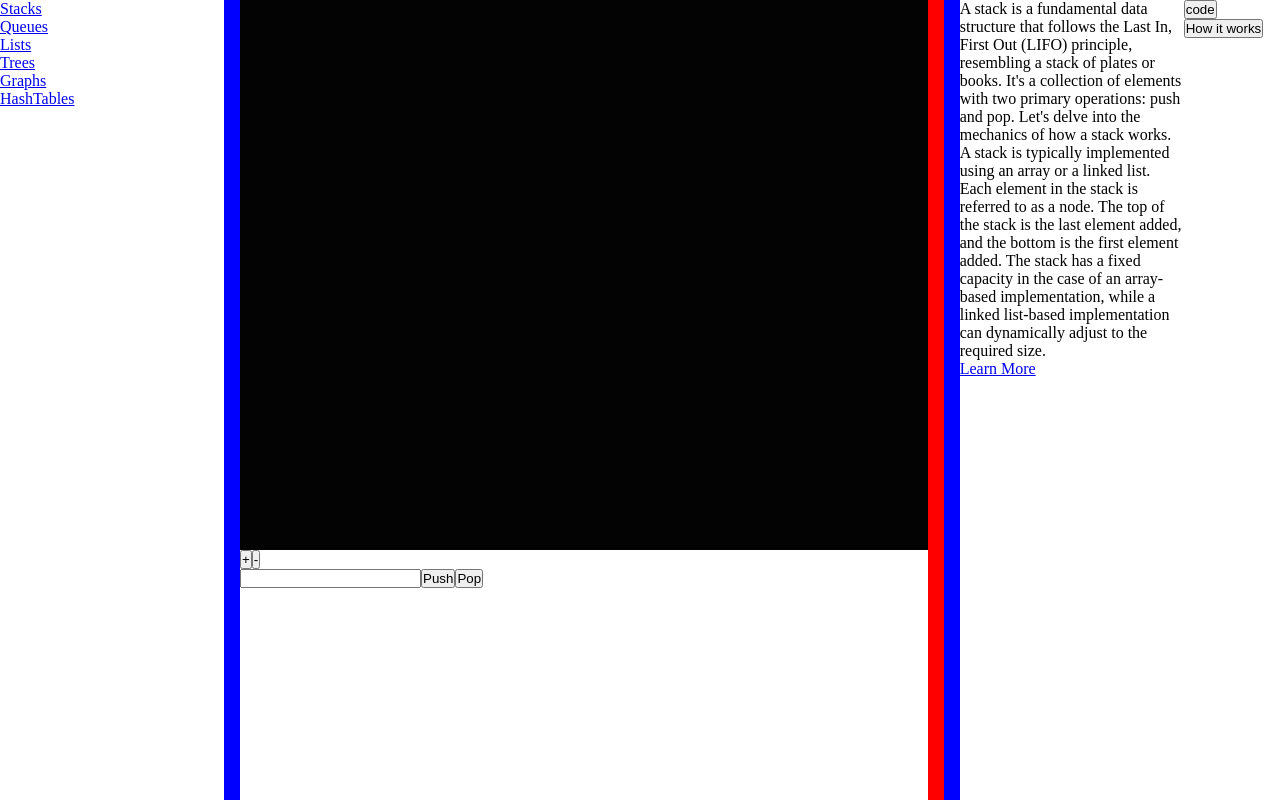
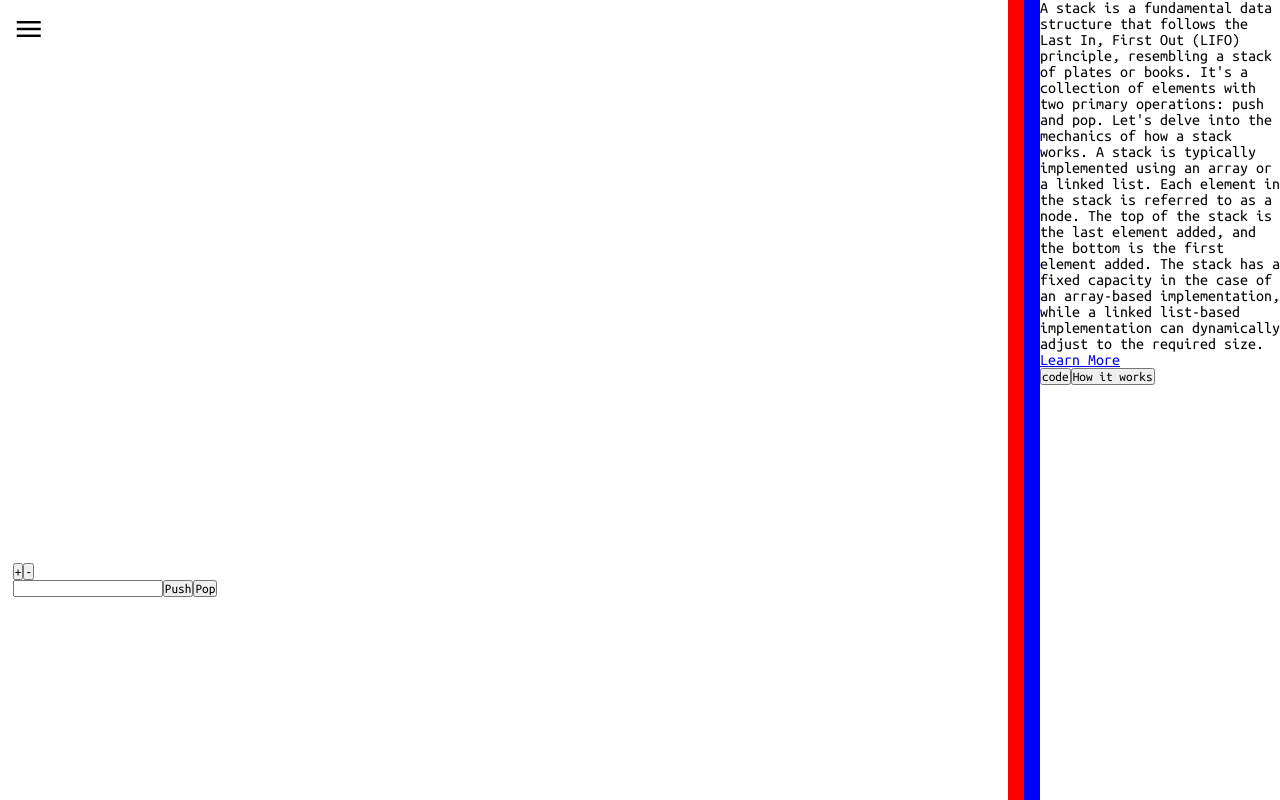
Before and after one commit to m13ha/DSA-SandBox, a React (Vite) app: page /stacks in a window 1280 px wide. Built offline with nearby package versions, Linux system fonts and the light colour scheme.

Commit message:
nav funtionality implemented

```diff
--- a/index.html
+++ b/index.html
@@ -1,12 +1,21 @@
 <!doctype html>
 <html lang="en">
+
 <head>
   <meta charset="UTF-8" />
   <meta name="viewport" content="width=device-width, initial-scale=1.0" />
+  <link rel="preconnect" href="https://fonts.googleapis.com">
+  <link rel="preconnect" href="https://fonts.gstatic.com" crossorigin>
+  <link href="https://fonts.googleapis.com/css2?family=Ubuntu+Mono:ital,wght@0,400;0,700;1,400&display=swap"
+    rel="stylesheet">
+  <link rel="stylesheet"
+    href="https://fonts.googleapis.com/css2?family=Material+Symbols+Outlined:opsz,wght,FILL,GRAD@20..48,100..700,0..1,-50..200" />
   <title>DSA-SandBox</title>
 </head>
+
 <body>
   <div id="root"></div>
   <script type="module" src="/src/main.tsx"></script>
 </body>
+
 </html>
--- a/src/App.tsx
+++ b/src/App.tsx
@@ -1,13 +1,15 @@
+import { useState } from "react"
 import Canvas from "./componenets/Canvas"
 import NavBar from "./componenets/Navbar"
 import SideBar from "./componenets/SideBar"
 
 function App() {
+  const [navBarState, setNavBarState] = useState(false)
 
   return (
     <>
-     <NavBar/>
-     <Canvas></Canvas>
+     <NavBar state={navBarState} setState={setNavBarState}/>
+     <Canvas navState={navBarState} setNavBarState={setNavBarState}></Canvas>
      <SideBar></SideBar>
     </>
   )
--- a/src/assets/sideBarInfo.json
+++ b/src/assets/sideBarInfo.json
@@ -1,4 +1,10 @@
 {
+
+    "/" : {
+        "text" : "A stack is a fundamental data structure that follows the Last In, First Out (LIFO) principle, resembling a stack of plates or books. It's a collection of elements with two primary operations: push and pop. Let's delve into the mechanics of how a stack works. A stack is typically implemented using an array or a linked list. Each element in the stack is referred to as a node. The top of the stack is the last element added, and the bottom is the first element added. The stack has a fixed capacity in the case of an array-based implementation, while a linked list-based implementation can dynamically adjust to the required size.",
+        "link" : "https://m13ha.hashnode.dev/data-structures-stacks-and-queues-i"
+
+    },
     "/stacks" : {
         "text" : "A stack is a fundamental data structure that follows the Last In, First Out (LIFO) principle, resembling a stack of plates or books. It's a collection of elements with two primary operations: push and pop. Let's delve into the mechanics of how a stack works. A stack is typically implemented using an array or a linked list. Each element in the stack is referred to as a node. The top of the stack is the last element added, and the bottom is the first element added. The stack has a fixed capacity in the case of an array-based implementation, while a linked list-based implementation can dynamically adjust to the required size.",
         "link" : "https://m13ha.hashnode.dev/data-structures-stacks-and-queues-i"
--- a/src/componenets/Canvas.tsx
+++ b/src/componenets/Canvas.tsx
@@ -4,12 +4,24 @@ import { Outlet } from "react-router-dom";
 
 
 interface ICanvasProps {
+    navState: boolean;
+    setNavBarState: Function;
 }
 
-const Canvas: React.FunctionComponent<ICanvasProps> = (props) => {
+const Canvas: React.FunctionComponent<ICanvasProps> = ({ navState, setNavBarState }) => {
+
+    const changeNavDisplayState = (e: any) => {
+        setNavBarState(true)
+    }
+
     return (
         <>
             <div className='canvasContainer'>
+                {!navState &&
+                <span className="material-symbols-outlined" onClick={changeNavDisplayState}>
+                    Menu
+                </span>
+                }
                 <Stage className='canvas'>
                     <Layer>
 
--- a/src/componenets/Navbar.tsx
+++ b/src/componenets/Navbar.tsx
@@ -3,13 +3,36 @@ import "../scss/index.scss"
 import { Link } from 'react-router-dom';
 
 interface INavBarProps {
+  state: boolean;
+  setState: Function;
 }
 
-const NavBar: React.FunctionComponent<INavBarProps> = (props) => {
+const NavBar: React.FunctionComponent<INavBarProps> = ({ state, setState }) => {
+  //const [displayState, setDisplayState] = React.useState("nav")
+
+
+  const changeDisplayState = (e: any) => {
+    setState(false)
+  }
+
+  // React.useEffect(() => {
+  //   if (state) {
+  //     setState(false)
+  //   } else setState(true)
+  // }, [state])
+
+
+
   return (
     <>
-      <div className='nav'>
+      {state &&
+        <div className="nav">
           <ul>
+            <li>
+              <span className="material-symbols-outlined" onClick={changeDisplayState}>
+                close
+              </span>
+            </li>
             <li>
               <Link to={"/stacks"}>Stacks</Link>
             </li>
@@ -30,6 +53,8 @@ const NavBar: React.FunctionComponent<INavBarProps> = (props) => {
             </li>
           </ul>
         </div>
+
+      }
     </>
   )
 };
--- a/src/componenets/SideBar.tsx
+++ b/src/componenets/SideBar.tsx
@@ -1,6 +1,6 @@
 import * as React from 'react';
 import { json, useLocation } from 'react-router-dom';
-import sideBarInfo  from "../assets/sideBarInfo.json"
+import sideBarInfo from "../assets/sideBarInfo.json"
 
 interface ISideBarProps {
 }
@@ -8,10 +8,11 @@ interface ISideBarProps {
 const SideBar: React.FunctionComponent<ISideBarProps> = () => {
   let location = useLocation();
   const [sideBarText, setSideBarText] = React.useState(() => {
-    return sideBarInfo[location.pathname as keyof typeof sideBarInfo].text || ""
+    console.log()
+    return sideBarInfo[location.pathname as keyof typeof sideBarInfo]?.text || ""
   })
   const [sideBarLink, setSideBarLink] = React.useState(() => {
-    return sideBarInfo[location.pathname as keyof typeof sideBarInfo].link || ""
+    return sideBarInfo[location.pathname as keyof typeof sideBarInfo]?.link || ""
   })
   const [sideBarCode, setSideBarCode] = React.useState("")
 
@@ -19,7 +20,7 @@ const SideBar: React.FunctionComponent<ISideBarProps> = () => {
   React.useEffect(() => {
     setSideBarText(sideBarInfo[location.pathname as keyof typeof sideBarInfo].text || "")
     setSideBarLink(sideBarInfo[location.pathname as keyof typeof sideBarInfo].link || "")
-  },[location]);
+  }, [location]);
 
 
   return (
@@ -27,7 +28,6 @@ const SideBar: React.FunctionComponent<ISideBarProps> = () => {
       <div className='sideBar'>
         <p>{sideBarText}</p>
         <a href={sideBarLink} target='_'>Learn More</a>
-      </div>
         <div>
           <p>{sideBarCode}</p>
         </div>
@@ -35,6 +35,7 @@ const SideBar: React.FunctionComponent<ISideBarProps> = () => {
           <button>code</button>
           <button>How it works</button>
         </div>
+      </div>
     </>
   );
 };
--- a/src/main.tsx
+++ b/src/main.tsx
@@ -20,6 +20,10 @@ const router = createBrowserRouter([
     element: <App/>,
     errorElement: <Error/>,
     children: [
+      {
+        path: "/",
+        element: <StackControls/>,
+      },
       {
         path: "/stacks",
         element: <StackControls/>,
--- a/src/scss/_canvas.scss
+++ b/src/scss/_canvas.scss
@@ -1,14 +1,19 @@
 @import "./variables";
 
 .canvasContainer {
-    width: 64%;
+    width: 80%;
+    min-width: 64%;
     height: 100%;
-   //background-color: $dark;
     border-right: 1em solid red;
+    padding: .8em;
+
+    span {
+        position: absolute;
+        font-size: 2em
+    }
 }
 
 .canvas {
     @include fit-parent;
     height: 550px;
-    background-color: $dark;
 }
--- a/src/scss/_navbar.scss
+++ b/src/scss/_navbar.scss
@@ -4,5 +4,62 @@
     width: 18%;
     min-width: 15rem;
     height: 100%;
-    border-right: 1em solid blue;
+    //border-right: 1px solid $dark;
+    -webkit-box-shadow: 3px -8px 13px -1px rgba(0, 0, 0, 0.24);
+    -moz-box-shadow: 3px -8px 13px -1px rgba(0, 0, 0, 0.24);
+    box-shadow: 3px -8px 13px -1px rgba(0, 0, 0, 0.24);
+
+    ul {
+        @include fit-parent;
+        list-style-type: none;
+        background-color: $light;
+
+        li:first-child {
+            border: 0px;
+            text-align: right;
+
+            &:hover {
+                color: $dark;
+                background-color: $light;
+                border-bottom: 0px;
+            }
+
+            .material-symbols-outlined {
+                font-variation-settings:
+                    'FILL' 0,
+                    'wght' 400,
+                    'GRAD' 0,
+                    'opsz' 24
+            }
+
+            span {
+                font-size: 1.2em;
+            }
+        }
+
+
+        li {
+            font-size: 1.5em;
+            height: 2em;
+            width: 100%;
+            padding: 0.5em;
+            text-align: center;
+            font-weight: bold;
+
+
+            &:hover {
+                color: $light;
+                background-color: $dark;
+                border-bottom: 2px solid $dark;
+            }
+
+            a {
+                @include fit-parent;
+                color: inherit;
+                text-decoration: none;
+            }
+
+        }
+    }
+
 }
--- a/src/scss/_sideBar.scss
+++ b/src/scss/_sideBar.scss
@@ -1,5 +1,5 @@
 .sideBar {
-    width: 18%;
+    width: 20%;
     min-width: 15rem;
     height: 100%;
     border-left: 1em solid blue;
--- a/src/scss/index.scss
+++ b/src/scss/index.scss
@@ -12,6 +12,7 @@ html
     padding: 0px;
     box-sizing: border-box;
     -webkit-box-sizing: border-box;
+    font-family: 'Ubuntu Mono', monospace;
 }
 
 html,
@@ -19,4 +20,5 @@ html,
 body {
     @include fit-parent;
     display: flex;
+    flex-wrap: nowrap;
 }
```
Lines whose indentation alone changed are shown as unchanged.
